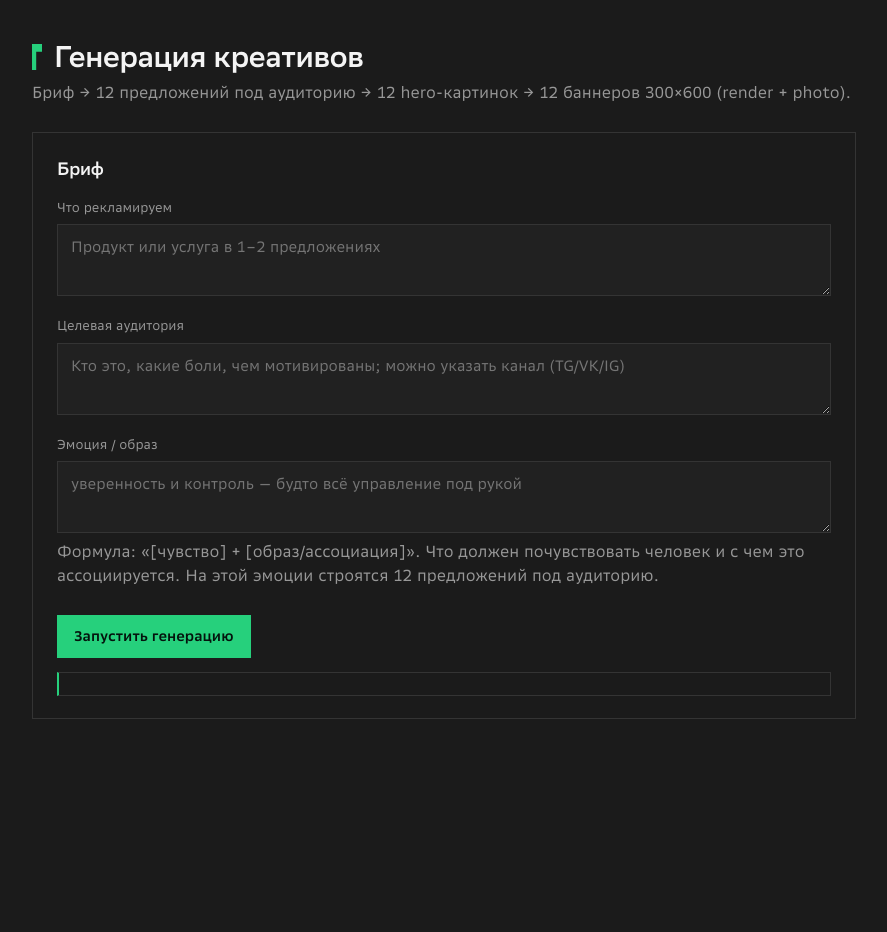
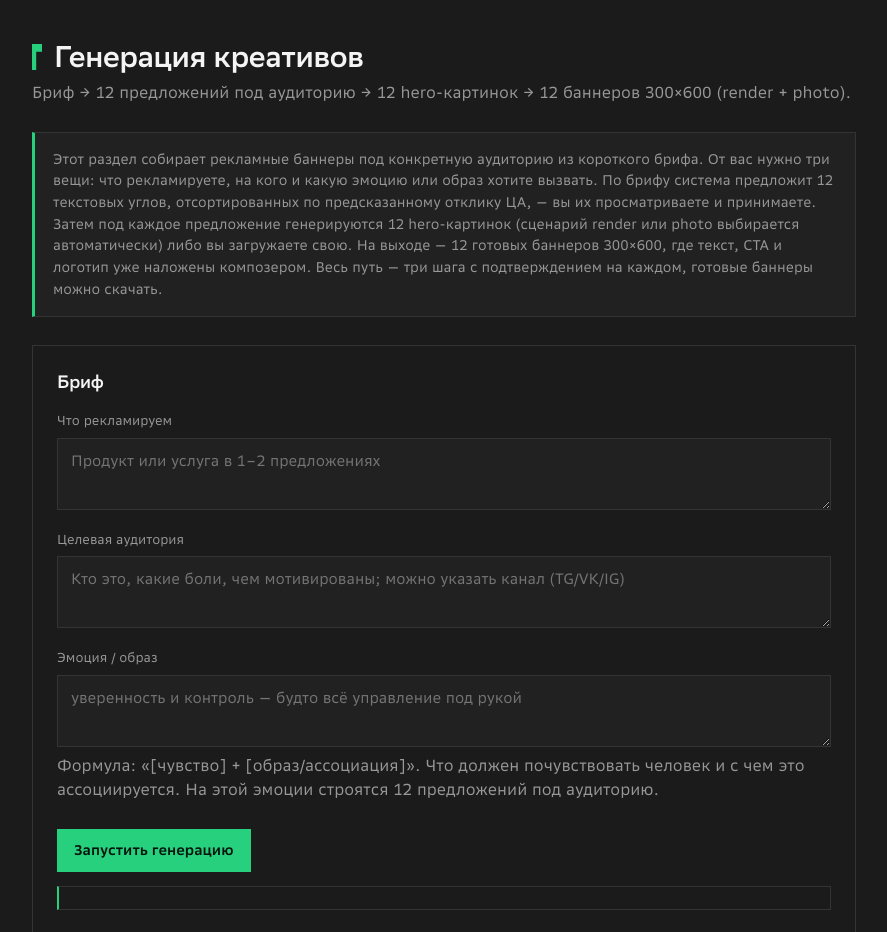
Before and after one commit to glmelnik96/Cloud.ru_Resize_bot, a FastAPI app: template app/templates/creatives.html in a window 1280 px wide. Shown: the part 60-992 px from the top of the page, without its empty margins (196-1083 px from the left). Before the commit the page ends 779 px from the top, so only its background shows below. Run offline with FastAPI, Linux system fonts and the light colour scheme; the template is opened without the code that fills it: most values are stand-ins (such as "Sample title", 1, 10 or a date in 2020).

Commit message:
App3: add short intro brief at top of /creatives (what/inputs/output)
Co-Authored-By: Claude Opus 4.6 <noreply@anthropic.com>

```diff
--- a/app/static/app.css
+++ b/app/static/app.css
@@ -70,6 +70,9 @@ h1,h2,h3,.brand{font-family:var(--font-display);letter-spacing:-0.01em;}
   background:var(--accent);
   clip-path:polygon(0 0, 100% 0, 100% 30%, 42% 30%, 42% 100%, 0 100%);}
 .page-sub{margin:0 0 28px;color:var(--muted);}
+.intro{border:1px solid var(--line);border-left:3px solid var(--accent);
+  border-radius:var(--r);padding:16px 18px;margin:0 0 28px;background:var(--bg-soft);}
+.intro p{margin:0;color:var(--muted);line-height:1.55;font-size:14px;}
 .hidden{display:none !important;}
 
 /* ── панели: структура на хайрлайнах, фон прозрачный ──────── */
--- a/app/templates/creatives.html
+++ b/app/templates/creatives.html
@@ -4,7 +4,7 @@
   <meta charset="utf-8">
   <meta name="viewport" content="width=device-width, initial-scale=1">
   <title>Креативы — Cloud.ru Design</title>
-  <link rel="stylesheet" href="{{ prefix }}/static/app.css?v=20260621v5">
+  <link rel="stylesheet" href="{{ prefix }}/static/app.css?v=20260621v6">
 </head>
 <body>
   <header class="topbar">
@@ -23,6 +23,10 @@
   <main class="wrap">
     <h1 class="page-title">Генерация креативов</h1>
     <p class="page-sub">Бриф → 12 предложений под аудиторию → 12 hero-картинок → 12 баннеров 300×600 (render + photo).</p>
+
+    <div class="intro">
+      <p>Этот раздел собирает рекламные баннеры под конкретную аудиторию из короткого брифа. От вас нужно три вещи: что рекламируете, на кого и какую эмоцию или образ хотите вызвать. По брифу система предложит 12 текстовых углов, отсортированных по предсказанному отклику ЦА, — вы их просматриваете и принимаете. Затем под каждое предложение генерируются 12 hero-картинок (сценарий render или photo выбирается автоматически) либо вы загружаете свою. На выходе — 12 готовых баннеров 300×600, где текст, CTA и логотип уже наложены композером. Весь путь — три шага с подтверждением на каждом, готовые баннеры можно скачать.</p>
+    </div>
 
     <!-- 1. brief -->
     <section class="panel" id="briefPanel">
@@ -88,6 +92,6 @@
   </main>
 
   <script>window.APP_PREFIX = "{{ prefix }}";</script>
-  <script src="{{ prefix }}/static/creatives.js?v=20260621v5"></script>
+  <script src="{{ prefix }}/static/creatives.js?v=20260621v6"></script>
 </body>
 </html>
```
